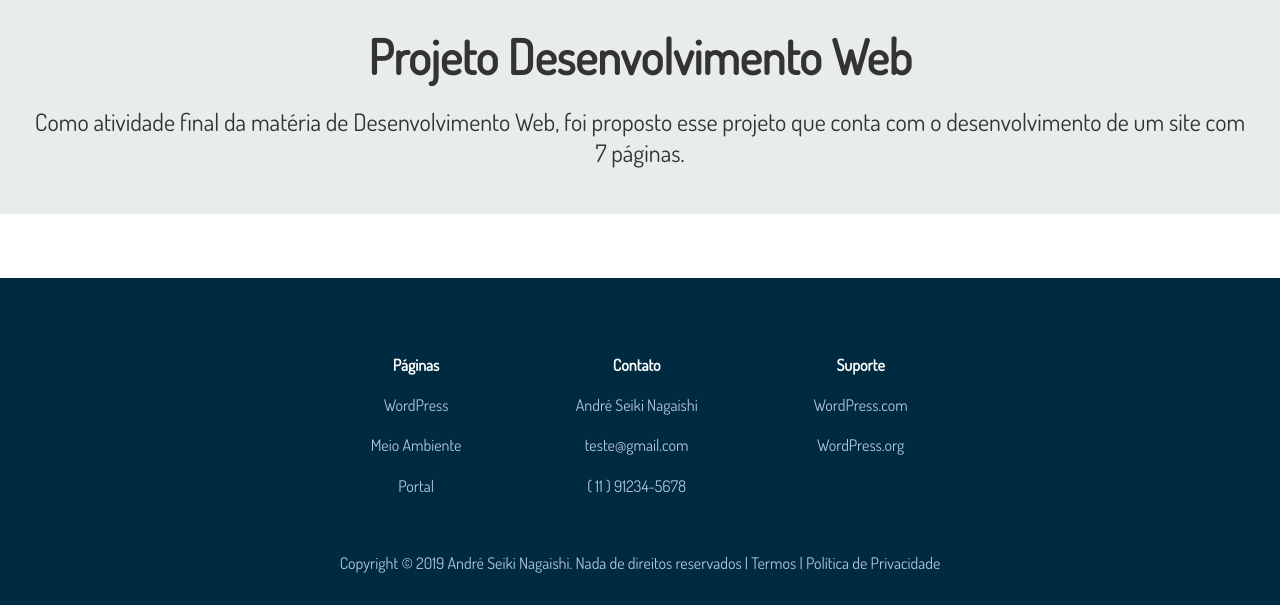
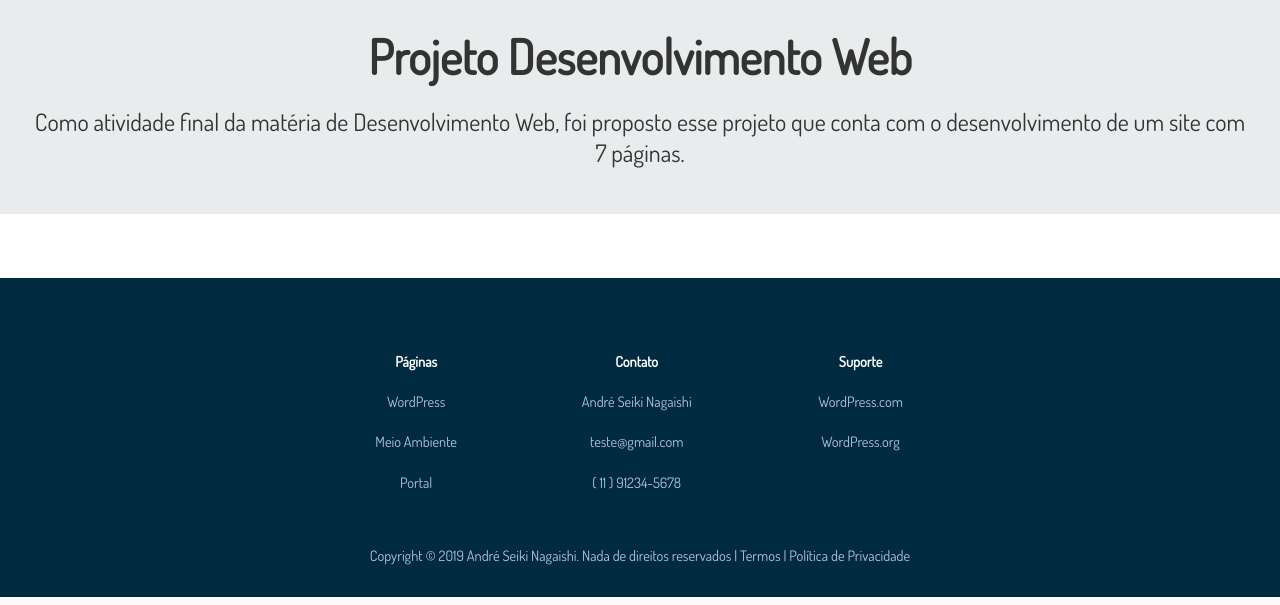
Before and after one commit to seikinagaishi/college-projects, a PHP site: page /index.html in a window 1280 px wide. Shown: the part 1056-1661 px from the top of the page. Run offline with PHP 8.4, Linux system fonts and the light colour scheme.

Commit message:
Update style.css

```diff
--- a/css/style.css
+++ b/css/style.css
@@ -350,7 +350,7 @@ footer{
 	background-color: #002A40;
 	width: 100%;
 	color: white;
-	font-size: 1rem;
+	font-size: 0.9rem;
 	text-align: justify;
 	padding: 2% 0;
 	margin: auto;
@@ -373,7 +373,7 @@ table.rdp{
 p.copyright{
 	text-align: center;
 	font-family: 'Dosis', sans-serif;
-	font-size: 1rem;
+	font-size: 0.9rem;
 	color: lightsteelblue;
 	font-weight: normal;
 	line-height: 2rem;
```
